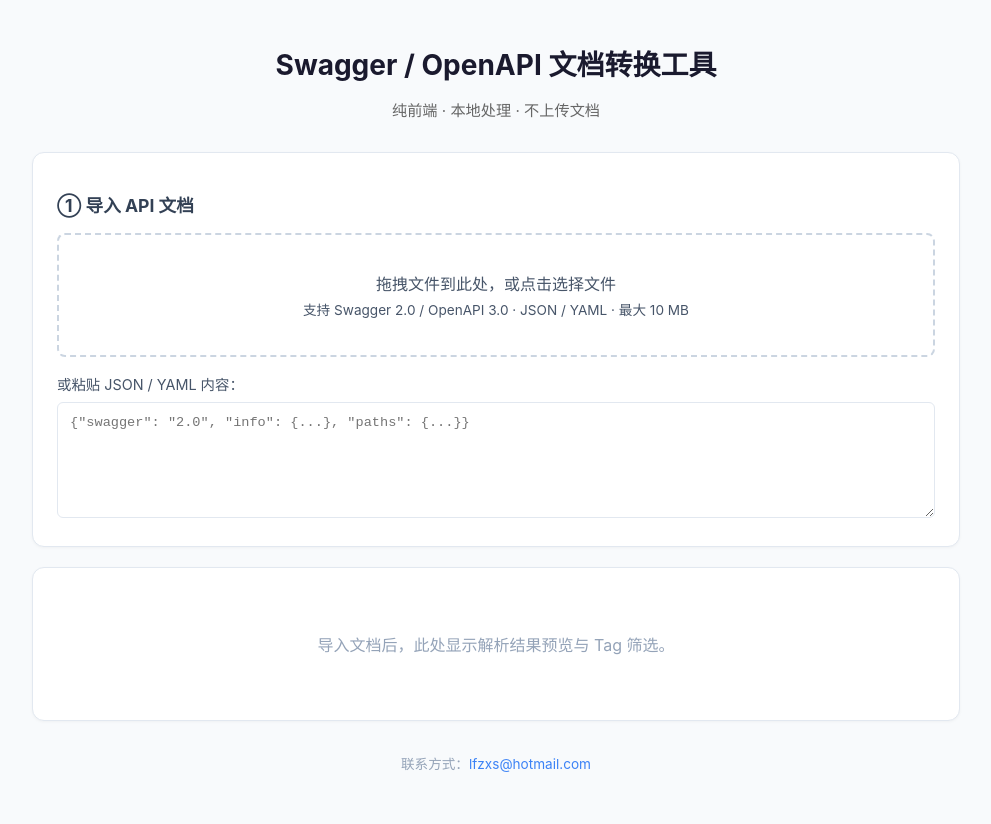
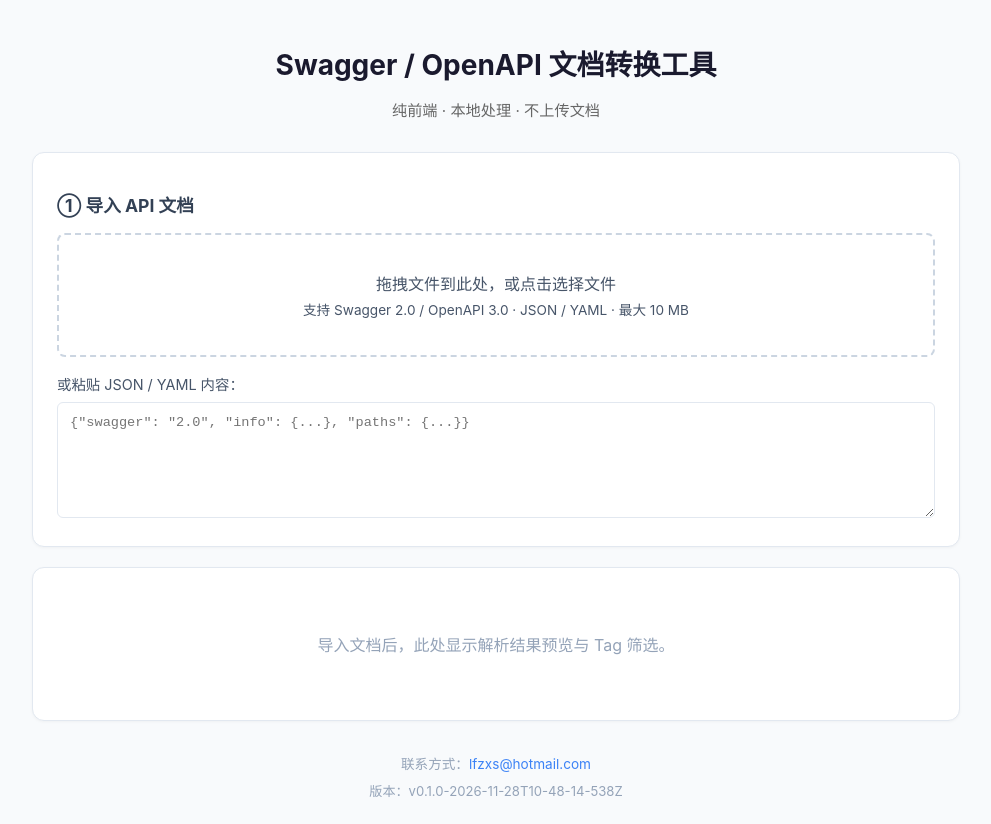
Before and after one commit to laolishu/showAPI, a Vue app: page / in a window 1280 px wide. Shown: the whole page, without its empty margins (144-1135 px from the left). Before the commit the page ends 800 px from the top, so only its background shows below. Built offline with nearby package versions, Linux system fonts and the light colour scheme.

Commit message:
feat: 添加版本号

```diff
--- a/src/App.vue
+++ b/src/App.vue
@@ -4,7 +4,10 @@
 import { useApiParser } from "./composables/useApiParser";
 import { exportToWord } from "./exporters/word-exporter";
 
+declare const __BUILD_VERSION__: string;
+
 const projectName = ref("");
+const buildVersion = __BUILD_VERSION__ || "v0.0.0-unknown";
 
 // 从 config.js 读取配置（编译后可直接修改 dist/config.js）
 const contactEmail = window.APP_CONFIG?.contactEmail || "";
@@ -378,6 +381,7 @@
         }}</a></span
       >
       <span v-else>纯前端实现 · 文档不离开浏览器</span>
+      <span class="build-version">版本：{{ buildVersion }}</span>
     </footer>
   </div>
 </template>
@@ -597,6 +601,13 @@
 
 .footer-link:hover {
   text-decoration: underline;
+}
+
+.build-version {
+  display: block;
+  margin-top: 8px;
+  color: #94a3b8;
+  font-size: 0.82rem;
 }
 
 /* 解析摘要 */
--- a/vite.config.ts
+++ b/vite.config.ts
@@ -1,5 +1,10 @@
 import { defineConfig } from 'vite'
 import vue from '@vitejs/plugin-vue'
+import { readFileSync } from 'node:fs'
+
+const pkg = JSON.parse(readFileSync(new URL('./package.json', import.meta.url), 'utf8')) as { version: string }
+const buildTime = new Date().toISOString().replace(/[:.]/g, '-')
+const buildVersion = `v${pkg.version}-${buildTime}`
 
 // https://vite.dev/config/
 export default defineConfig({
@@ -12,4 +17,7 @@
     target: 'es2020',
     sourcemap: false,
   },
+  define: {
+    __BUILD_VERSION__: JSON.stringify(buildVersion),
+  },
 })
```
